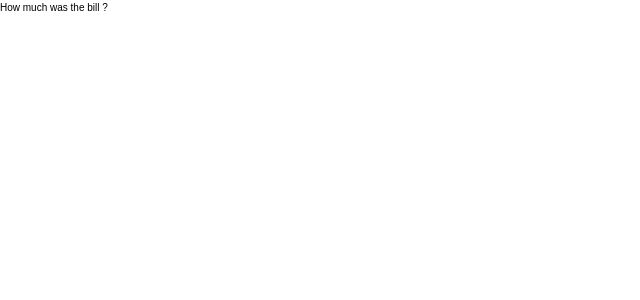
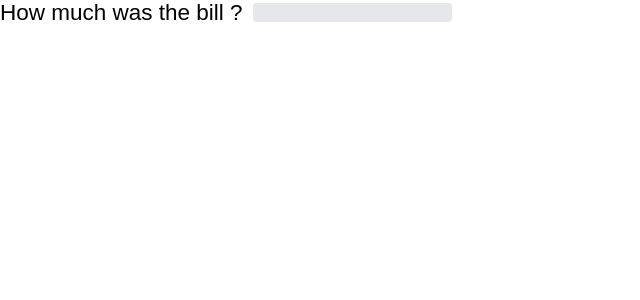
Before and after one commit to Briso10-dev/Tip-Calculator, a React (Vite) app: page / in a window 1280 px wide. Shown: the top 300 px of the page, without its empty margins (0-640 px from the left). Built offline with nearby package versions, Linux system fonts and the light colour scheme.

Commit message:
BIll component prototype

```diff
--- a/src/components/Bill.jsx
+++ b/src/components/Bill.jsx
@@ -1,9 +1,11 @@
 
 function Bill(){
     return(
-        <div className="flex items-center gap-2">
-            <p>How much was the bill ? </p>
-            <input type="text" />
+        <div className="flex items-center gap-4 text-4xl font-medium">
+            <p className="m-10">How much was the bill ? </p>
+            <input
+            type="text"
+            className="outline-none border-s-8 rounded-md border-gray-200 p-2 text-2xl bg-gray-200" />
         </div>
     )
 
```
